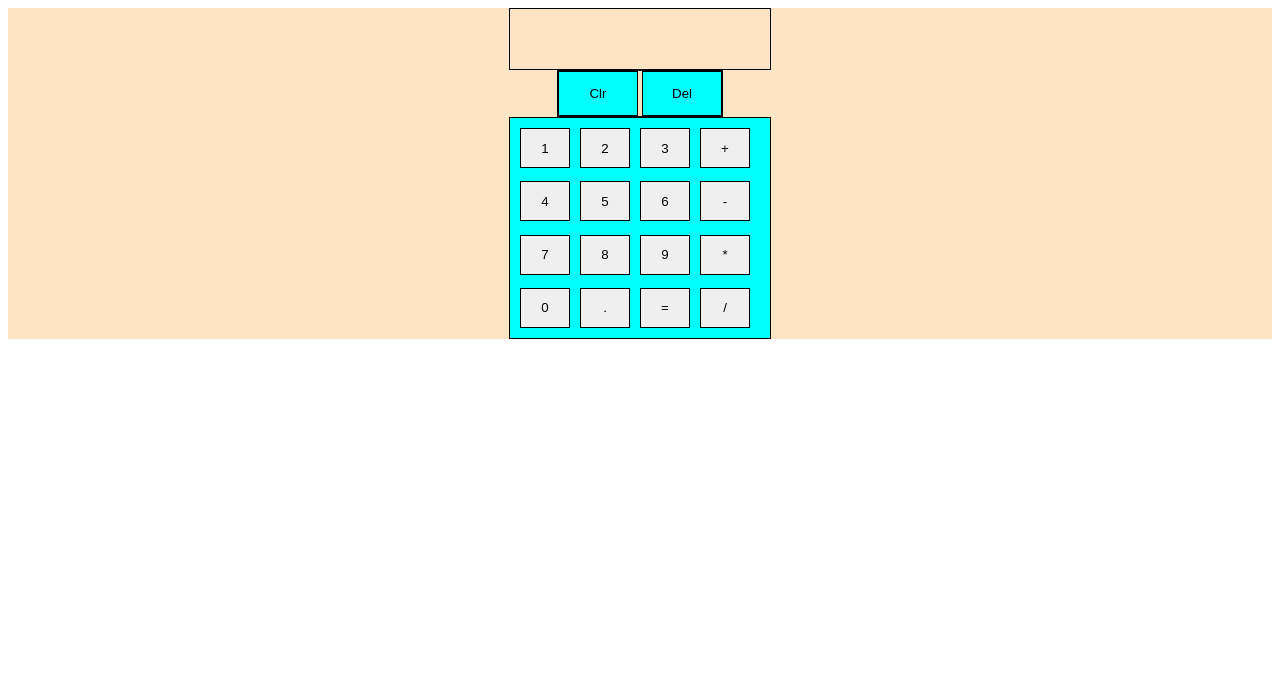
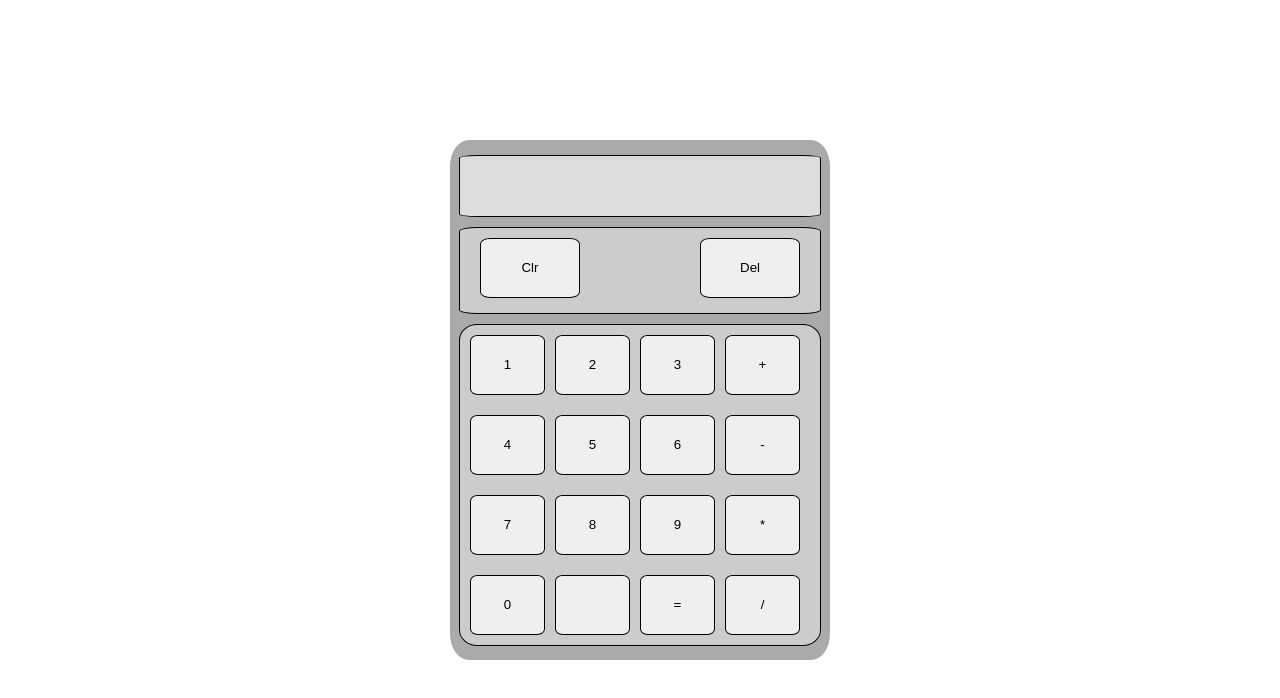
Before and after one commit to shubhamgore112/calculatorJS, a plain HTML site: page index.html in a window 1280 px wide. Drawn offline with Linux system fonts and the light colour scheme.

Commit message:
Added CSS

```diff
--- a/index.html
+++ b/index.html
@@ -9,7 +9,7 @@
 
         </div>
 
-        <div class="calc-container">
+        <div id="del-clear" class="calc-container">
 
                 <button class="delete-clear-button" type="button" value="clr">
                     Clr
@@ -88,7 +88,7 @@
 
 
                 <button class="operator" type="button" value=".">
-                    .
+
                 </button>
 
 
--- a/script.js
+++ b/script.js
@@ -14,6 +14,8 @@ const clrDel = document.querySelectorAll(".delete-clear-button");
 // initialization
 let firstNo = "";
 let secondNo = "";
+let op="";
+let answer = "";
 
 for(let i=0; i<buttonsOperand.length; i++){
     changeDisplay(buttonsOperand[i]);
@@ -64,18 +66,26 @@ function operatorFunc(button){
 
         }
         else if(button.value=="="){
-            secondNo = parseFloat(display.innerHTML);
-            let answer = operator(op,firstNo,secondNo);
-            // let frac = Number.parseFloat(answer).toFixed(4);
-            // console.log(frac);
-            display.innerHTML=answer;
+           equality();
         }
+        // else if(op!=""){
+        //     equality();
+        // }
         else{
             op = button.value;
             firstNo = parseFloat(display.innerHTML);
             display.innerHTML="";
         }
     });
+}
+
+function equality(){
+    secondNo = parseFloat(display.innerHTML);
+    answer = operator(op,firstNo,secondNo);
+    // let frac = Number.parseFloat(answer).toFixed(4);
+    // console.log(frac);
+    display.innerHTML=answer;
+    op="";
 }
 
 
--- a/styles.css
+++ b/styles.css
@@ -1,65 +1,87 @@
+body{
+display: flex;
+justify-content: center;
+align-items: center;
+}
+
 .operand{
     border: solid black 1px;
     /* min size for button 44 x 44 px recommended */
-    height:40px;
-    width: 50px;
+    height:60px;
+    width: 75px;
     /* background-color: aquamarine; */
+    border-radius: 10%
 }
 
 .operator{
     border: solid black 1px;
     /* min size for button 44 x 44 px recommended */
-    height:40px;
-    width: 50px;
+    height:60px;
+    width: 75px;
+    border-radius: 10%
     /* background-color: aquamarine;  */
 }
 
 
 
 .calculator{
-    background-color: bisque;
+    padding-top: 10px;
+    padding-bottom: 10px;
+    background-color:#aaa;
     display: flex;
     flex-direction: column;
     justify-content: center;
     align-items: center;
+    width:380px;
+    height:500px;
+    border-radius: 5%;
+    gap: 10px;
 
 }
 
 .calc-container{
     border: solid black 1px;
+    background-color: #ccc;
+    width: 360px;
 
 }
 
 #display{
     padding: 5px;
-    width: 250px;
+    width: 350px;
     height: 50px;
+    background-color: #ddd;
+    /* border-radius: 5%; */
+
 }
 
-#function-buttons{
-    height: 45px;
-    width: 250px;
-    /* gap: 100px 100px; */
-    border: solid black 1px;
-    background-color: aliceblue;
-    display: flex;
-    gap: 85px;
+
+.delete-clear-button{
+    height:60px;
+    width: 100px;
+    margin-left: 10px;
+    margin-right: 20px;
+    /* background-color: aqua; */
+    border: 1px solid black;
+    border-radius: 10%;
 }
 
-.delete-clear-button{
-    height: 45px;
-    width:80px;
-    background-color: aqua;
-    border: 1px solid black;
+#del-clear{
+    height:65px;
+    display: flex;
+    justify-content: space-between;
+
 }
 
-#buttons-panel{
+.calc-container{
     padding: 10px 0px 10px 10px;
-    height: 200px;
-    width: 250px;
+    height: 300px;
+    width: 350px;
     gap:10px;
-    border: solid black 1px;;
-    background-color: aqua;
+    border: solid black 1px;
+    border-radius: 5%;
+    /* background-color: aqua; */
+    background-color: #ccc;
     display: flex;
     flex-wrap: wrap;
     align-content: space-between;
```
